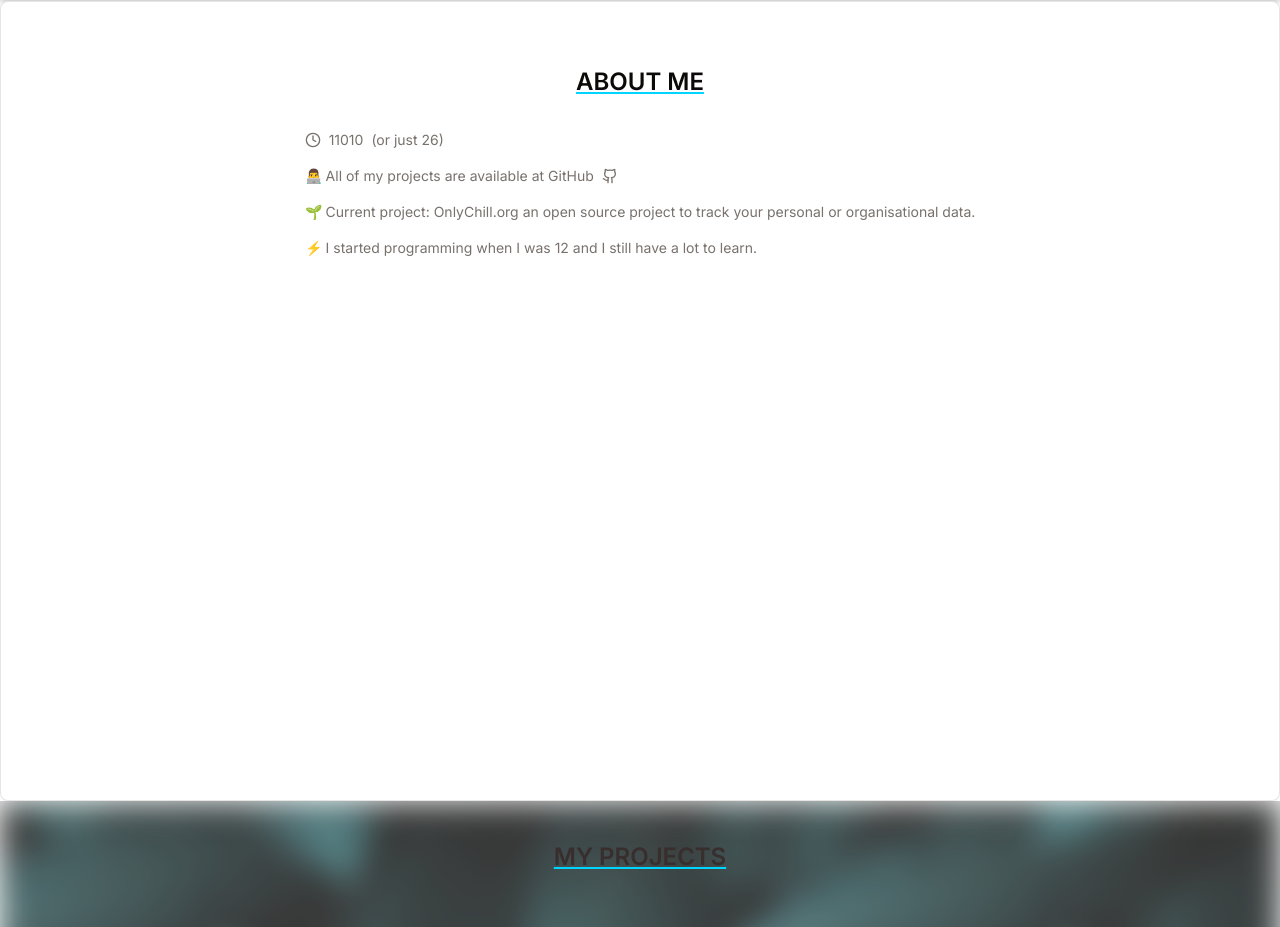
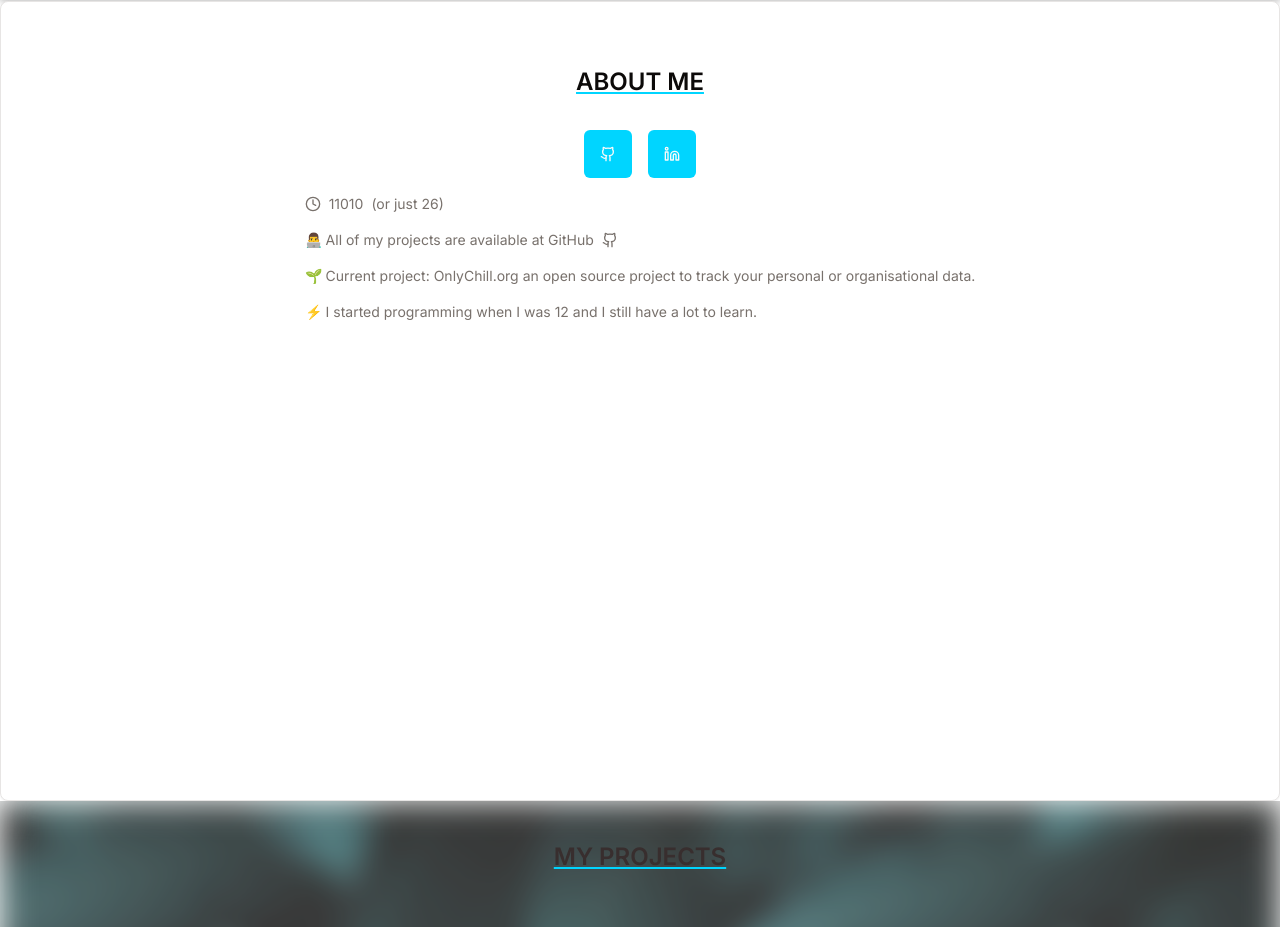
Before and after one commit to Teshiification/portfolio2024, a Next.js app: page / in a window 1280 px wide. Shown: the part 799-1726 px from the top of the page. Built offline with nearby package versions, Linux system fonts and the light colour scheme; grey boxes are pictures that could not be loaded; what @codaworks/react-glow would draw is missing.

Commit message:
feat(main): add Buttons to About section

```diff
--- a/src/app/page.tsx
+++ b/src/app/page.tsx
@@ -1,4 +1,4 @@
-import { ClockIcon, GithubIcon } from 'lucide-react'
+import { ClockIcon, GithubIcon, LinkedinIcon } from 'lucide-react'
 import Link from 'next/link'
 
 import { Card, CardDescription, CardHeader } from '@/components/ui/card'
@@ -33,6 +33,18 @@ export default function Home() {
             About me
           </CardHeader>
           <CardDescription className='flex flex-col gap-4 p-2'>
+            <div className='flex flex-row items-center gap-4 self-center'>
+              <Link href='https://www.github.com/Teshiification'>
+                <Button className='size-12'>
+                  <GithubIcon className='size-full' />
+                </Button>
+              </Link>
+              <Link href='https://www.linkedin.com/in/danny-sinicco/'>
+                <Button className='size-12'>
+                  <LinkedinIcon className='size-full' />
+                </Button>
+              </Link>
+            </div>
             <p
               title={`Or just ${dateNow.getFullYear() - birthdayDate.getFullYear()}`}
               className='flex cursor-help items-center gap-2'
```
